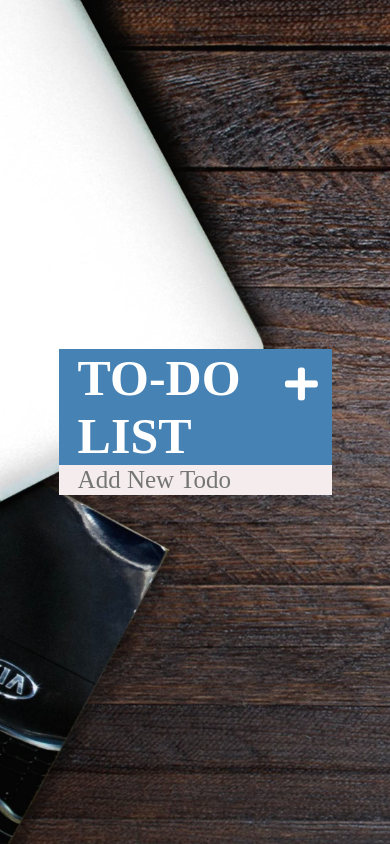
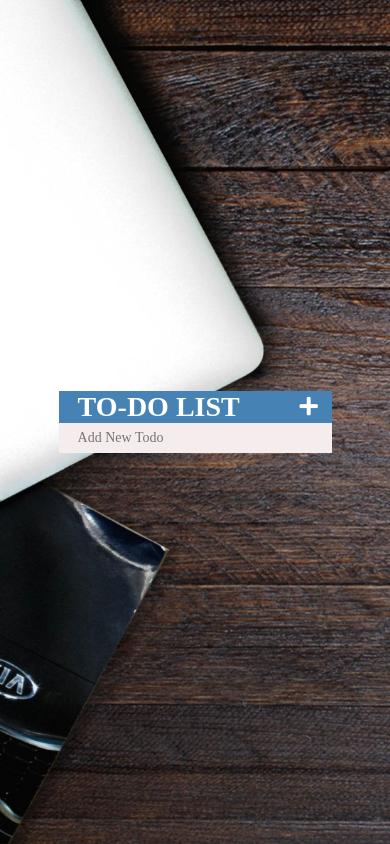
Before and after one commit to ievgenk/ToDoApp, a plain HTML site: page index.html in a window 390 px wide. Drawn offline with nearby package versions, Linux system fonts and the light colour scheme.

Commit message:
fixed font size for mobile

```diff
--- a/css/styles.css
+++ b/css/styles.css
@@ -86,6 +86,11 @@ h1 {
 }
 
 @media screen and (max-width: 600px) {
+  html,
+  body {
+    height: 100vh;
+    font-size: 14px;
+  }
   #main-body {
     width: 70vw;
     text-align: center;
```
